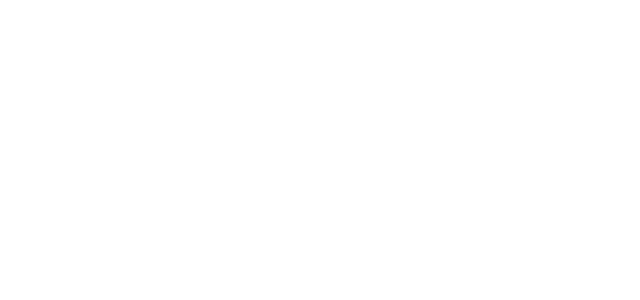
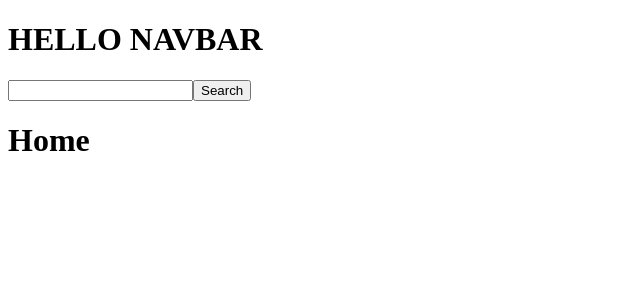
Before and after one commit to Fit-Cart-Team/FitCart, a React app: page / in a window 1280 px wide. Shown: the top 300 px of the page, without its empty margins (0-640 px from the left). Built offline with nearby package versions, Linux system fonts and the light colour scheme; the HTML template or start-up script is replaced by a standard one.

Commit message:
Initialize CSS and app components

```diff
--- a/client/src/components/App.jsx
+++ b/client/src/components/App.jsx
@@ -1,5 +1,7 @@
 import React from 'react';
+import Homepage from './Homepage';
 import Overview from './Overview/Overview';
+import NavBar from './NavBar';
 import { Route, Switch } from 'react-router-dom';
 
 class App extends React.Component {
@@ -9,11 +11,18 @@ class App extends React.Component {
   }
 
   render() {
-    const { test } = this.props;
     return (
-      <Route path="/:id">
-        <Overview />
-      </Route>
+      <React.Fragment>
+        <NavBar />
+        <Switch>
+          <Route exact path="/">
+            <Homepage />
+          </Route>
+          <Route path="/:id">
+            <Overview />
+          </Route>
+        </Switch>
+      </React.Fragment>
     );
   }
 }
--- /dev/null
+++ b/client/src/components/Homepage.jsx
@@ -0,0 +1,11 @@
+import React from 'react';
+
+const Homepage = () => {
+  return (
+    <div>
+      <h1>Home</h1>
+    </div>
+  );
+};
+
+export default Homepage;
--- /dev/null
+++ b/client/src/components/NavBar.jsx
@@ -0,0 +1,13 @@
+import React from 'react';
+
+const NavBar = () => {
+  return (
+    <div className="nav-bar">
+      <h1>HELLO NAVBAR</h1>
+      <input type="text"></input>
+      <button>Search</button>
+    </div>
+  );
+};
+
+export default NavBar;
--- a/client/src/index.jsx
+++ b/client/src/index.jsx
@@ -5,7 +5,7 @@ import App from './components/App';
 
 ReactDOM.render(
   <Router>
-    <App test="Test" />
+    <App />
   </Router>,
   document.getElementById('app')
 );
```
Also changed, not shown: 2 other files (tests, documents, lock files or other folders).
